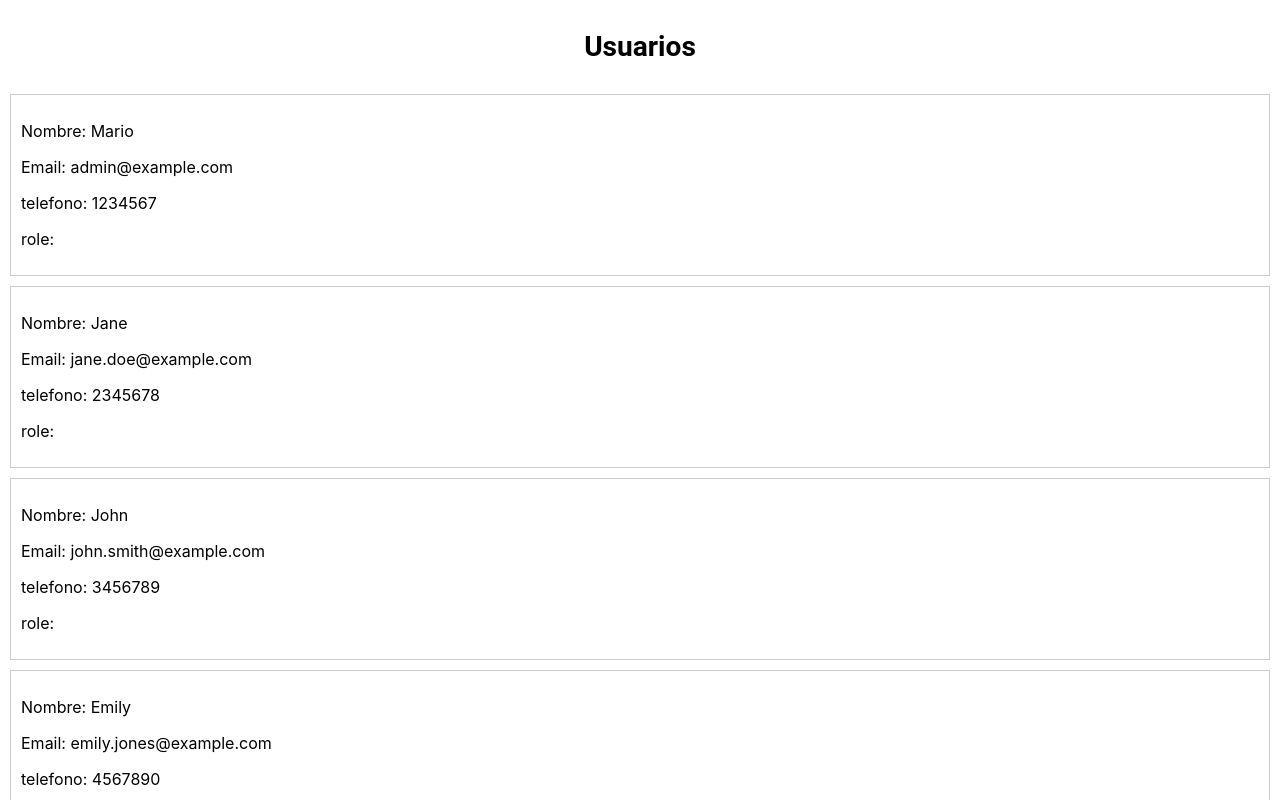
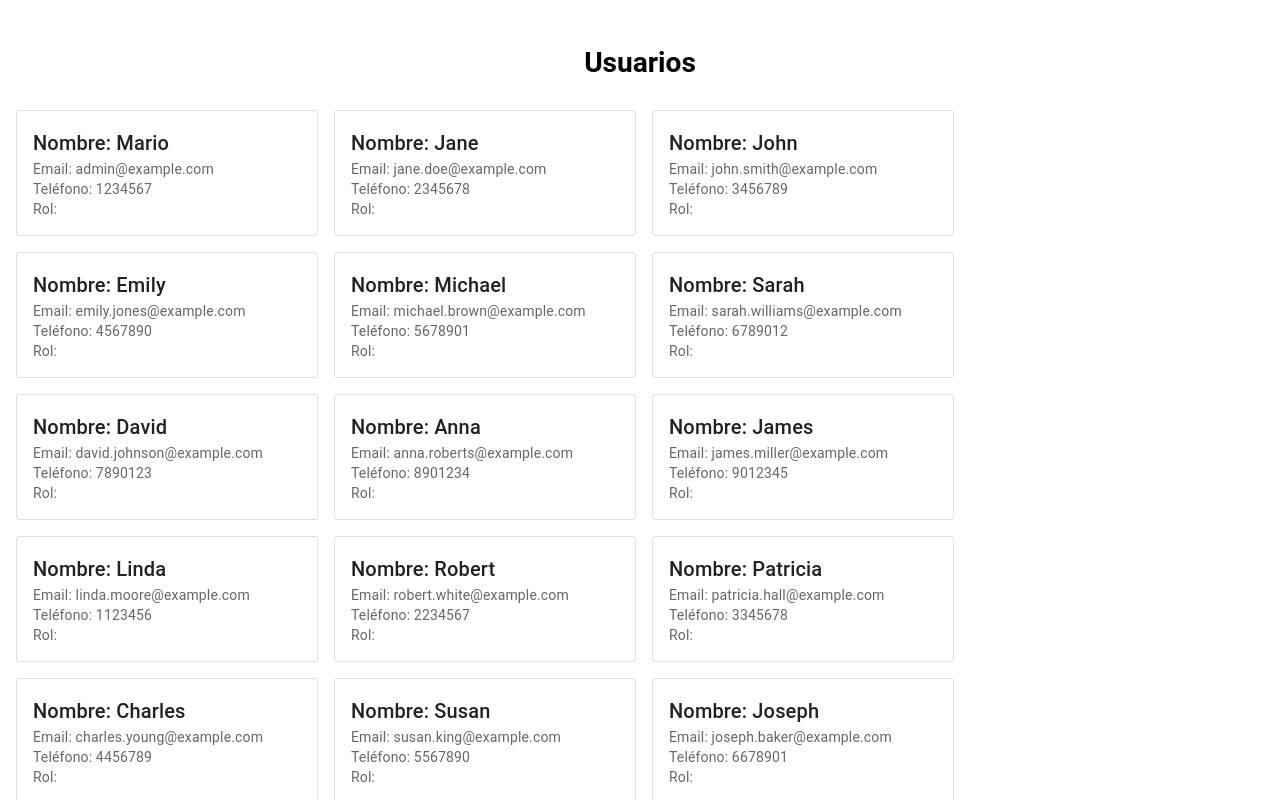
Before and after one commit to adrianpuche12/nilo_front, a React (Create React App) app: page /users in a window 1280 px wide. Shown: the top 800 px of the page. Built offline with nearby package versions, Linux system fonts and the light colour scheme.

Commit message:
agregar estilos al AllUsers.js

```diff
--- a/src/Components/User/AllUsers.js
+++ b/src/Components/User/AllUsers.js
@@ -2,6 +2,11 @@ import React from 'react';
 import { useNavigate } from 'react-router-dom';
 import users from '../../jsons/users';
 import Title from '../Utiles/Title';
+import Card from '@mui/material/Card';
+import CardContent from '@mui/material/CardContent';
+import CardActionArea from '@mui/material/CardActionArea';
+import Typography from '@mui/material/Typography';
+import Box from '@mui/material/Box';
 
 function AllUsers() {
   const navigate = useNavigate();
@@ -11,21 +16,36 @@ function AllUsers() {
   };
 
   return (
-    <div>
-      <Title text="Usuarios"/>
-      {users.map((user) => (
-        <div
-          key={user.id}
-          onClick={() => handleUserClick(user.id)}
-          style={{ cursor: 'pointer', margin: '10px', padding: '10px', border: '1px solid #ccc' }}
-        >
-          <p>Nombre: {user.name}</p>
-          <p>Email: {user.email}</p>
-          <p>telefono: {user.phone}</p>
-          <p>role: {user.roles}</p>
-        </div>
-      ))}
-    </div>
+    <Box sx={{ padding: 2 }}>
+      <Title text="Usuarios" />
+      <Box display="flex" flexWrap="wrap" gap={2}>
+        {users.map((user) => (
+          <Card
+            key={user.id}
+            variant="outlined"
+            sx={{ width: 300, cursor: 'pointer' }}
+            onClick={() => handleUserClick(user.id)}
+          >
+            <CardActionArea>
+              <CardContent>
+                <Typography variant="h6" component="div">
+                  Nombre: {user.name}
+                </Typography>
+                <Typography variant="body2" color="textSecondary">
+                  Email: {user.email}
+                </Typography>
+                <Typography variant="body2" color="textSecondary">
+                  Teléfono: {user.phone}
+                </Typography>
+                <Typography variant="body2" color="textSecondary">
+                  Rol: {user.roles}
+                </Typography>
+              </CardContent>
+            </CardActionArea>
+          </Card>
+        ))}
+      </Box>
+    </Box>
   );
 }
 
```
